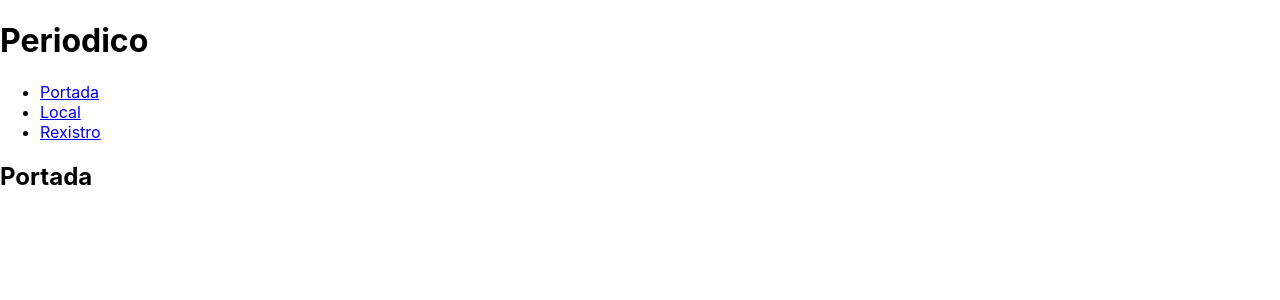
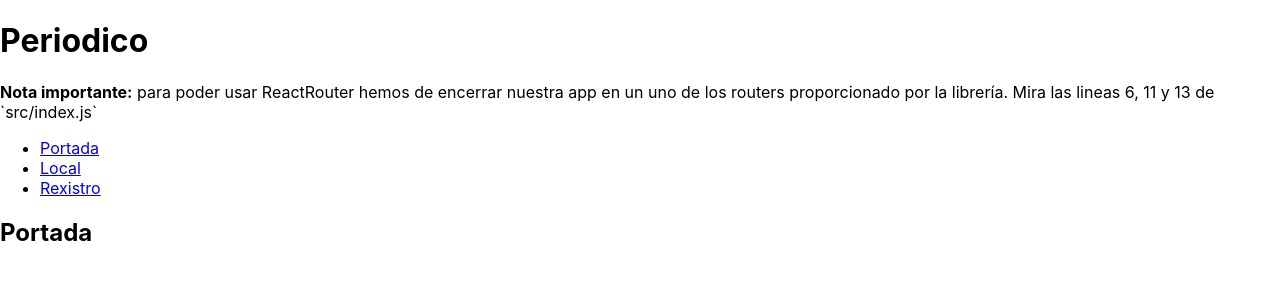
Before and after one commit to Diseno-de-Aplicaciones-Web/react-renderizado-condicional-vistas, a React (Create React App) app: page / in a window 1280 px wide. Shown: the top 300 px of the page. Built offline with nearby package versions, Linux system fonts and the light colour scheme.

Commit message:
Usando React Router

```diff
--- a/src/App.js
+++ b/src/App.js
@@ -9,6 +9,8 @@ function App() {
   return (
     <>
       <h1>Periodico</h1>
+
+      <p><strong>Nota importante:</strong> para poder usar ReactRouter hemos de encerrar nuestra app en un uno de los routers proporcionado por la librería. Mira las lineas 6, 11 y 13 de `src/index.js`</p>
 
       <nav>
         <ul>
```
Also changed, not shown: 1 other file (tests, documents, lock files or other folders).
